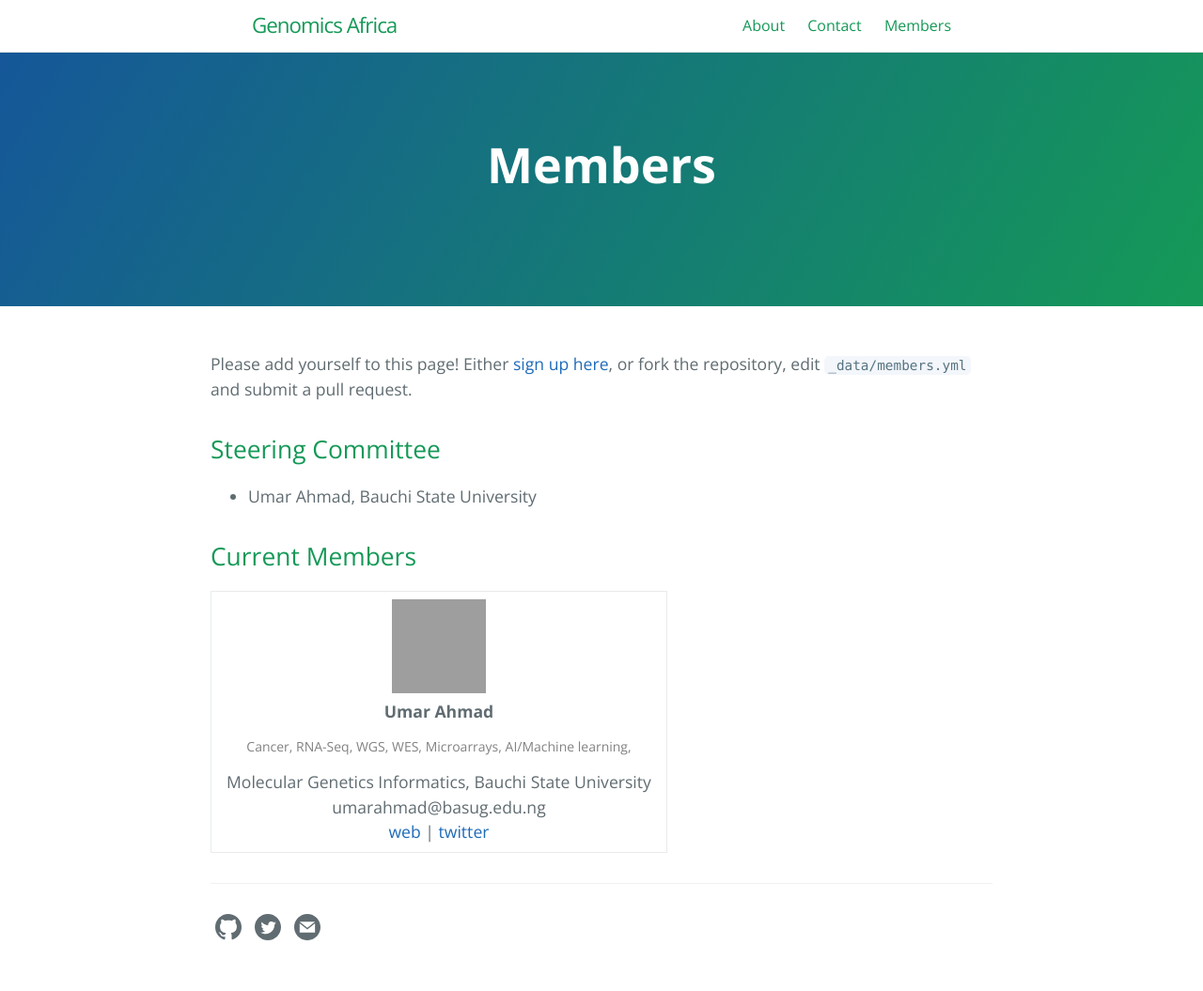
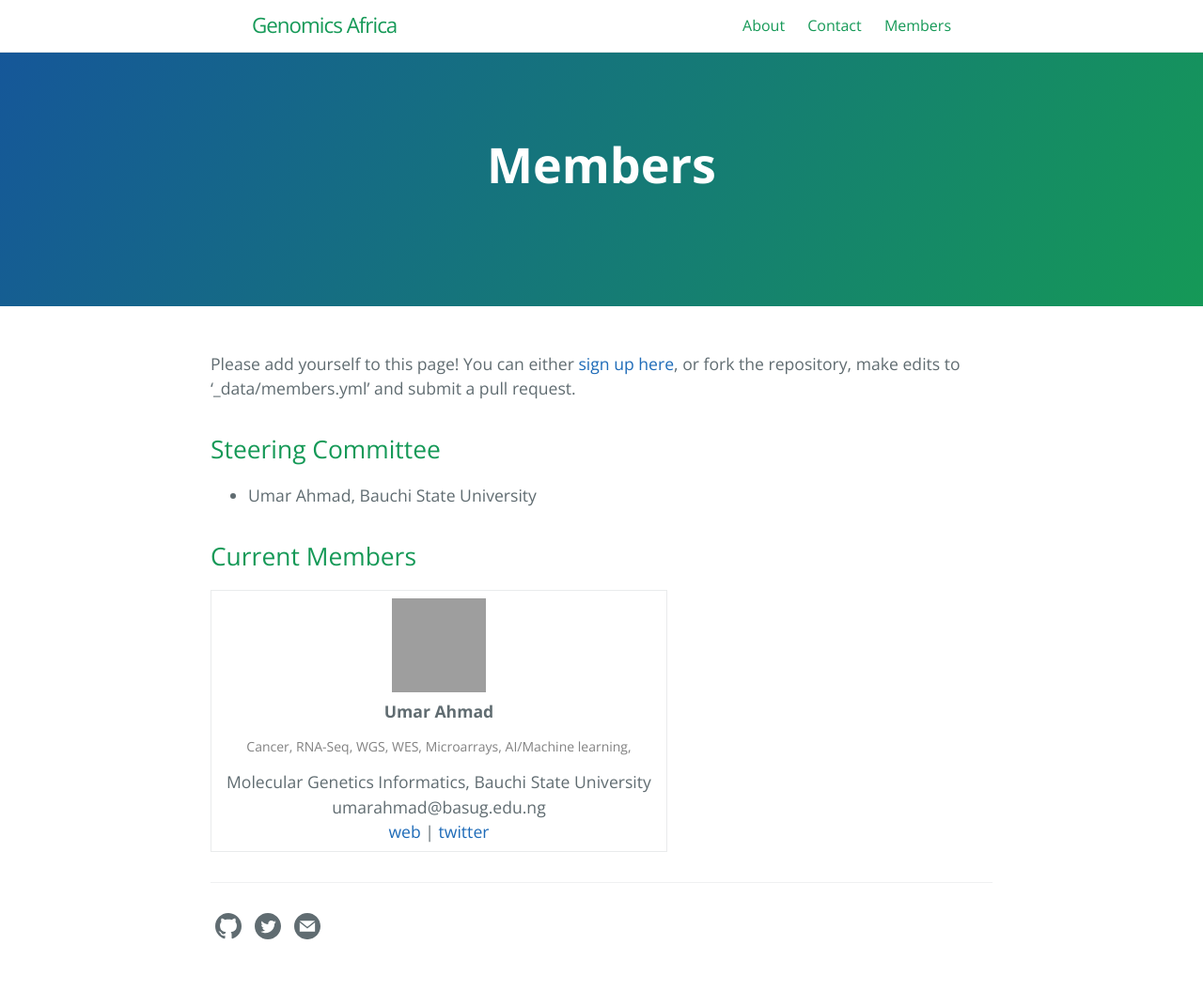
Before and after one commit to OluwaninsolaAO/genomics-africa, a Jekyll site: the page built from members.md, in a window 1280 px wide. Shown: the whole page at 94% size. Built offline with Jekyll 4.4.1, drawn with Linux system fonts in a browser that asks for light colours; grey boxes are pictures that could not be loaded.

Commit message:
Update members.md

```diff
--- a/members.md
+++ b/members.md
@@ -6,7 +6,7 @@ ref: members
 order: 4
 ---
 
-Please add yourself to this page! Either [sign up here](../member_registration.html), or fork the repository, edit `_data/members.yml` and submit a pull request.
+Please add yourself to this page! You can either [sign up here](../member_registration.html), or fork the repository, make edits to '_data/members.yml' and submit a pull request.
 
 ## Steering Committee
 
```
